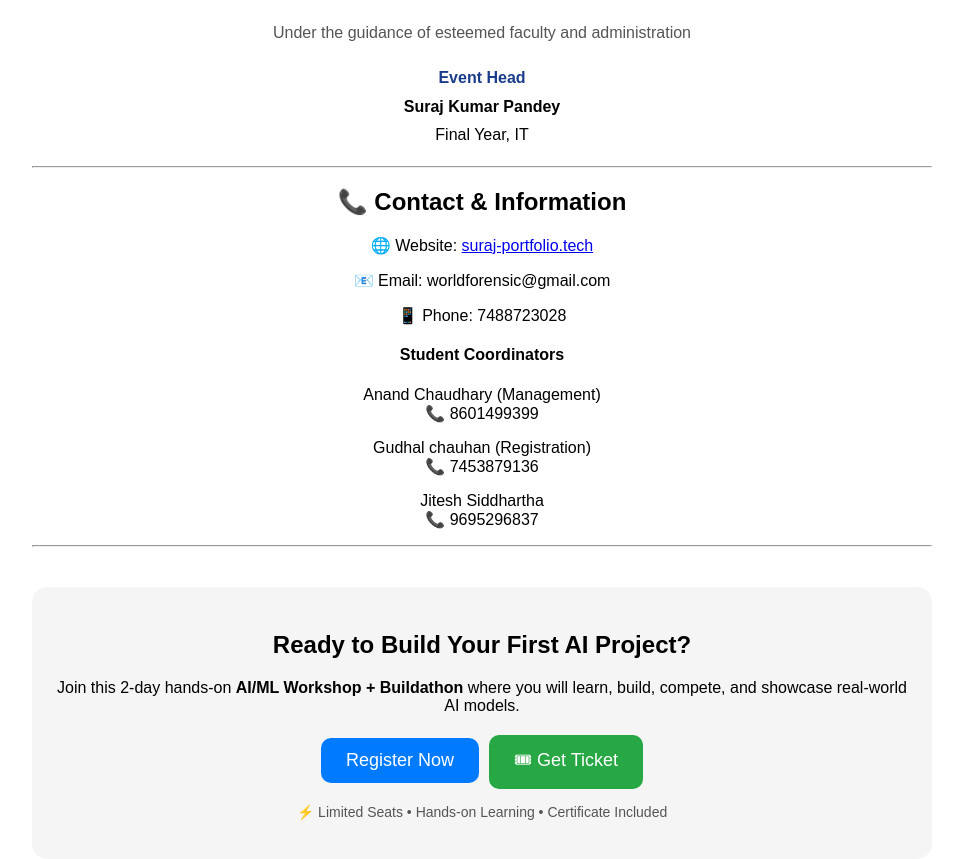
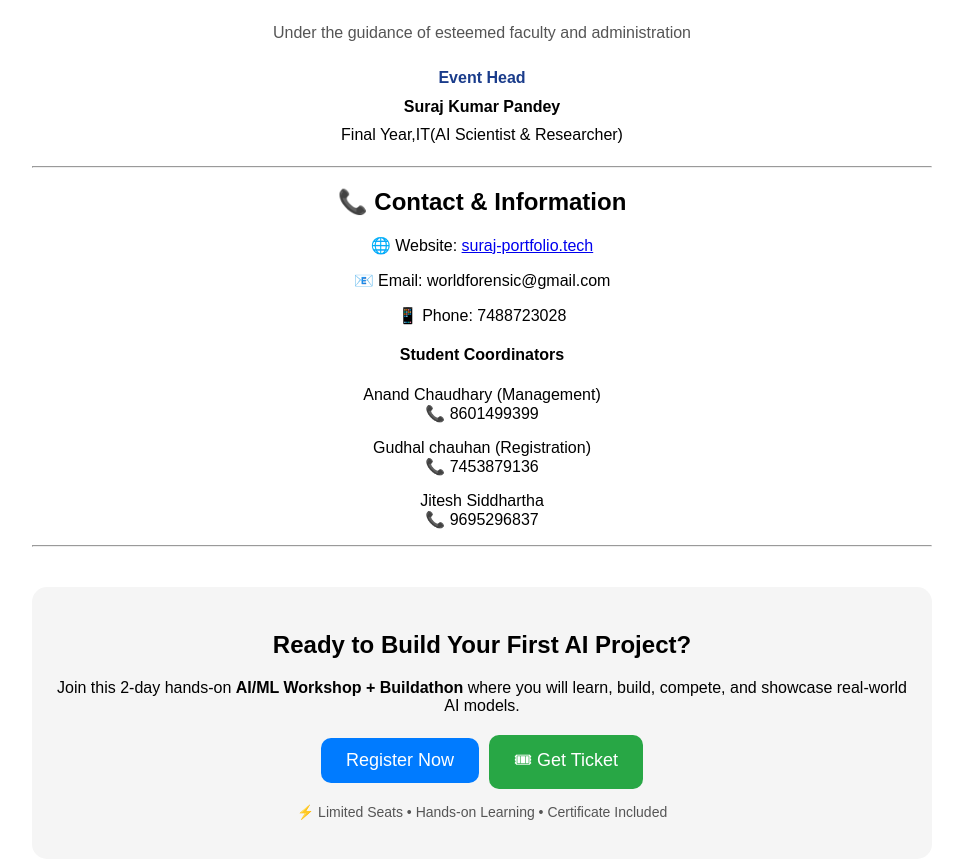
Before and after one commit to surajpandey111/ai-event-platform, a React (Create React App) app in the folder ai-event/: page / in a window 1280 px wide. Shown: the part 1940-2799 px from the top of the page, without its empty margins (158-1121 px from the left). Built offline with nearby package versions, Linux system fonts and the light colour scheme.

Commit message:
Fix React routing for admin page

```diff
--- a/ai-event/src/pages/Home.js
+++ b/ai-event/src/pages/Home.js
@@ -159,7 +159,7 @@ const Home = () => {
   <p>
     <span style={{ color: "#1a3c8b", fontWeight: "bold" }}>Event Head</span><br />
     <b>Suraj Kumar Pandey</b><br />
-    <span>Final Year, IT</span>
+    <span>Final Year,IT(AI Scientist & Researcher)</span>
   </p>
 
 </div>
```
